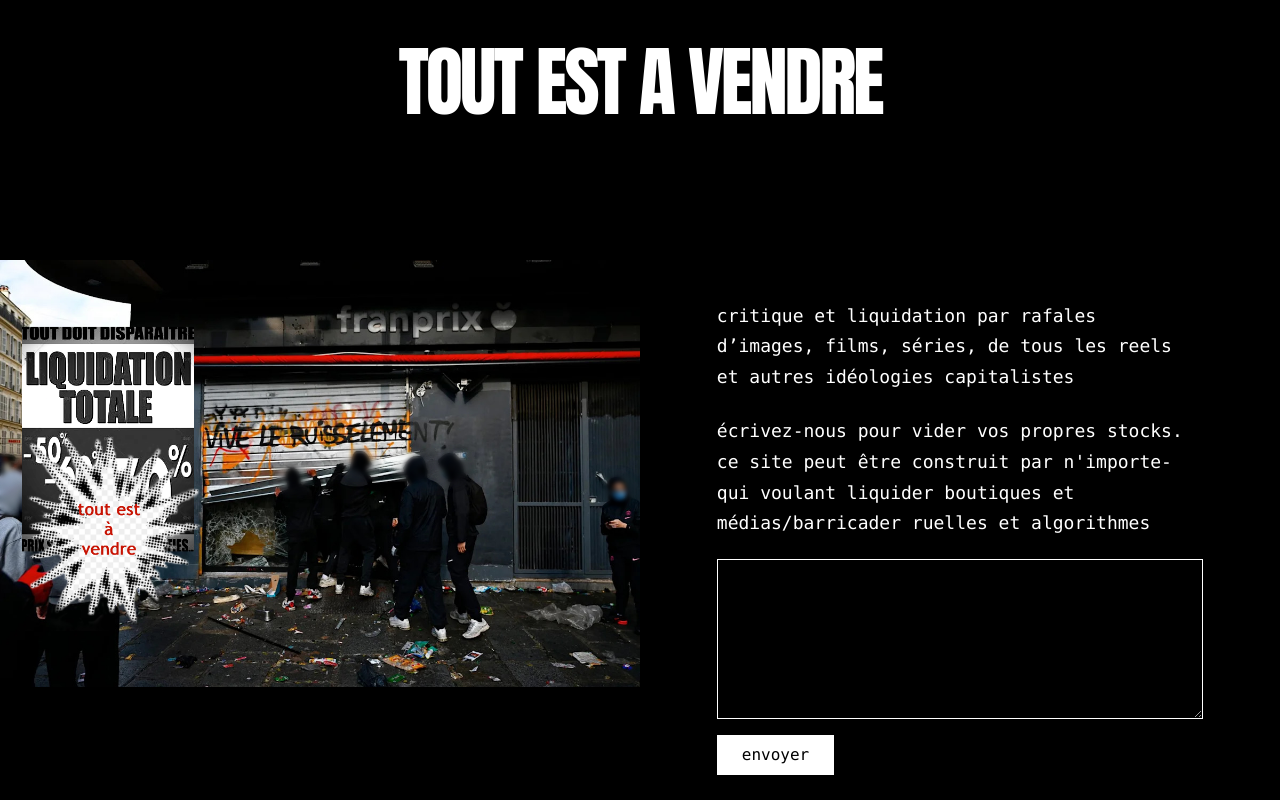
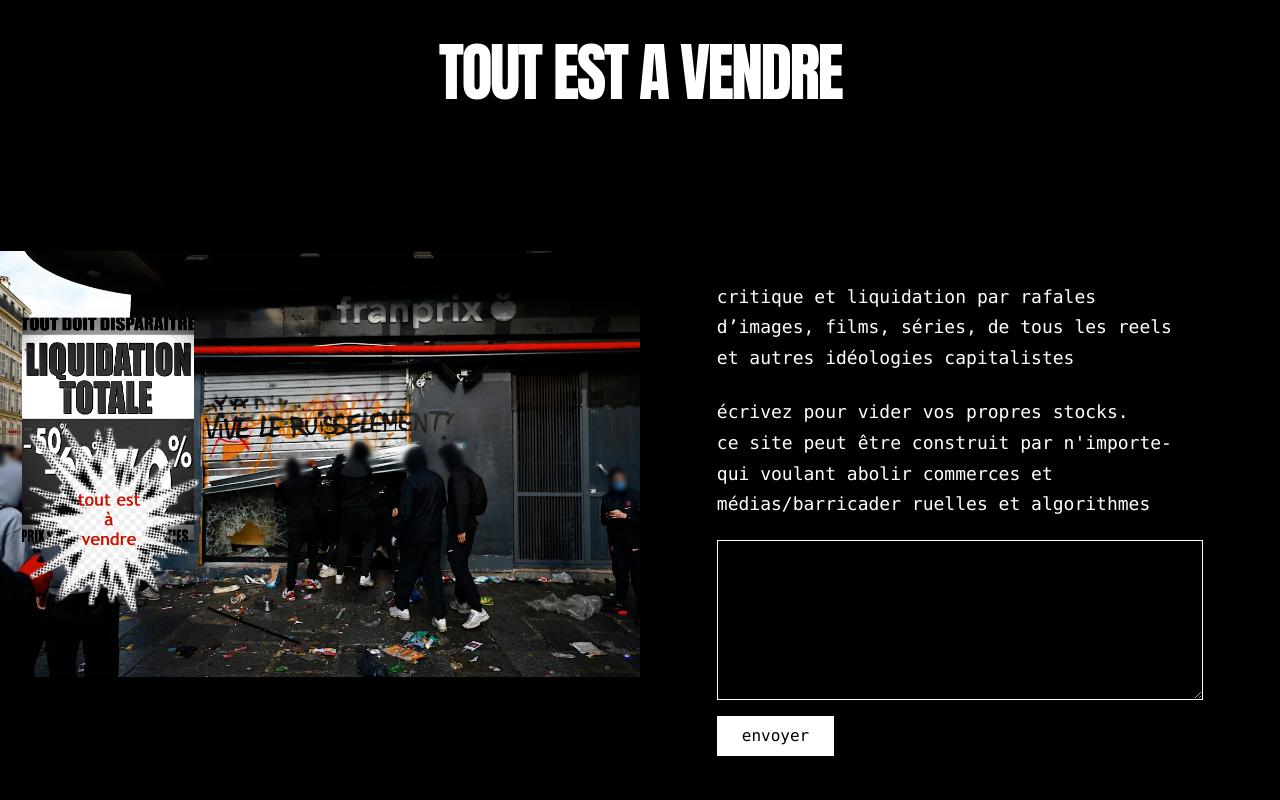
Before and after one commit to toutestavendre/toutestavendre, a plain HTML site: page index.html in a window 1280 px wide. Drawn offline with Linux system fonts and the light colour scheme.

Commit message:
Adjust font size and update contact form label
Updated font size and modified contact form label text for clarity.

```diff
--- a/index.html
+++ b/index.html
@@ -20,7 +20,7 @@
       font-family: Impact, "Arial Black", sans-serif;
       text-transform: uppercase;
       text-align: center;
-      font-size: clamp(3rem, 6vw, 6rem);
+      font-size: clamp(3rem, 5vw, 5rem);
       letter-spacing: -0.04em;
       padding: 1.5rem 1rem 0.5rem;
     }
@@ -146,7 +146,7 @@
       <p>critique et liquidation par rafales d’images, films, séries, de tous les reels et autres idéologies capitalistes</p>
 
       <form class="contact" action="https://formspree.io/f/xoedkqqn" method="POST">
-        <label for="message">écrivez-nous pour vider vos propres stocks.<br>ce site peut être construit par n'importe-qui voulant liquider boutiques et médias/barricader ruelles et algorithmes</label>
+        <label for="message">écrivez pour vider vos propres stocks.<br>ce site peut être construit par n'importe-qui voulant abolir commerces et médias/barricader ruelles et algorithmes</label>
         <textarea id="message" name="message" required></textarea>
         <input type="text" name="_gotcha" class="hp" tabindex="-1" autocomplete="off">
         <button type="submit">envoyer</button>
```
